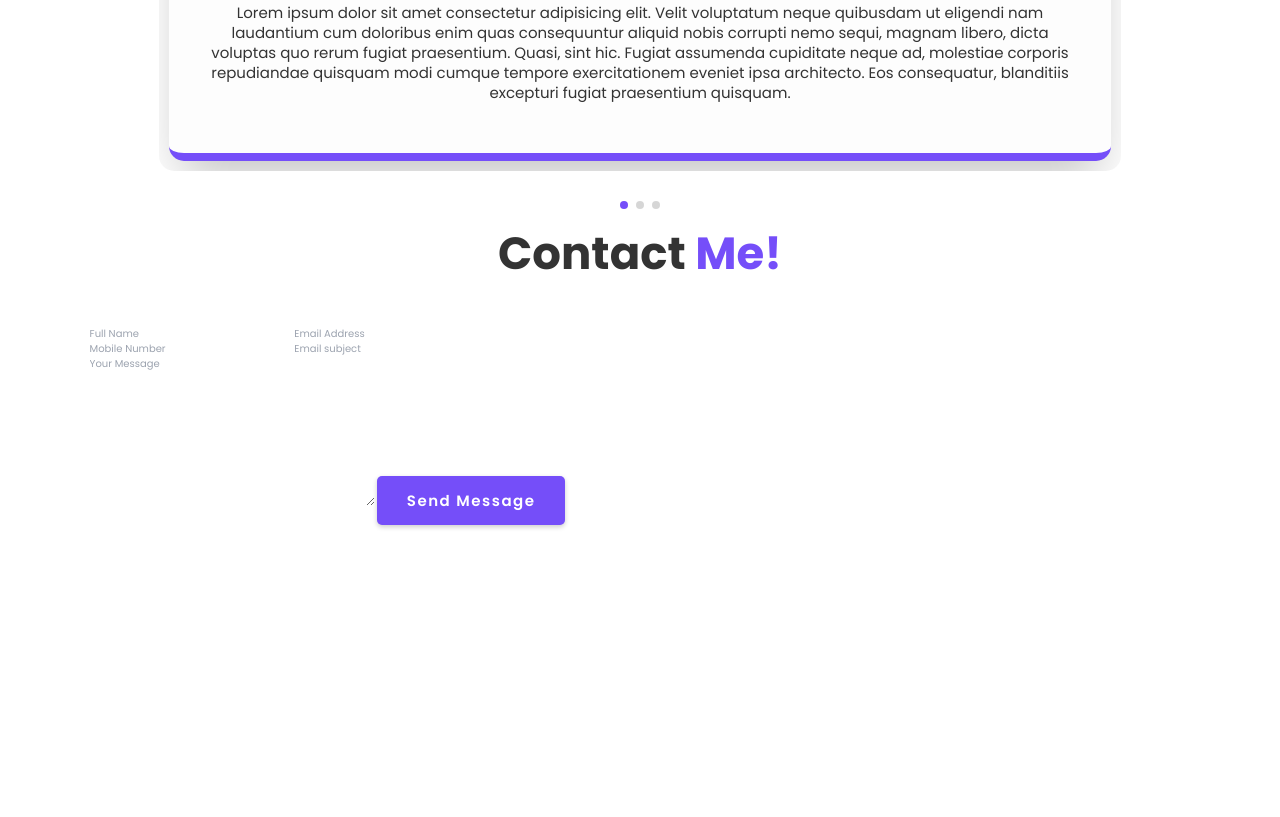
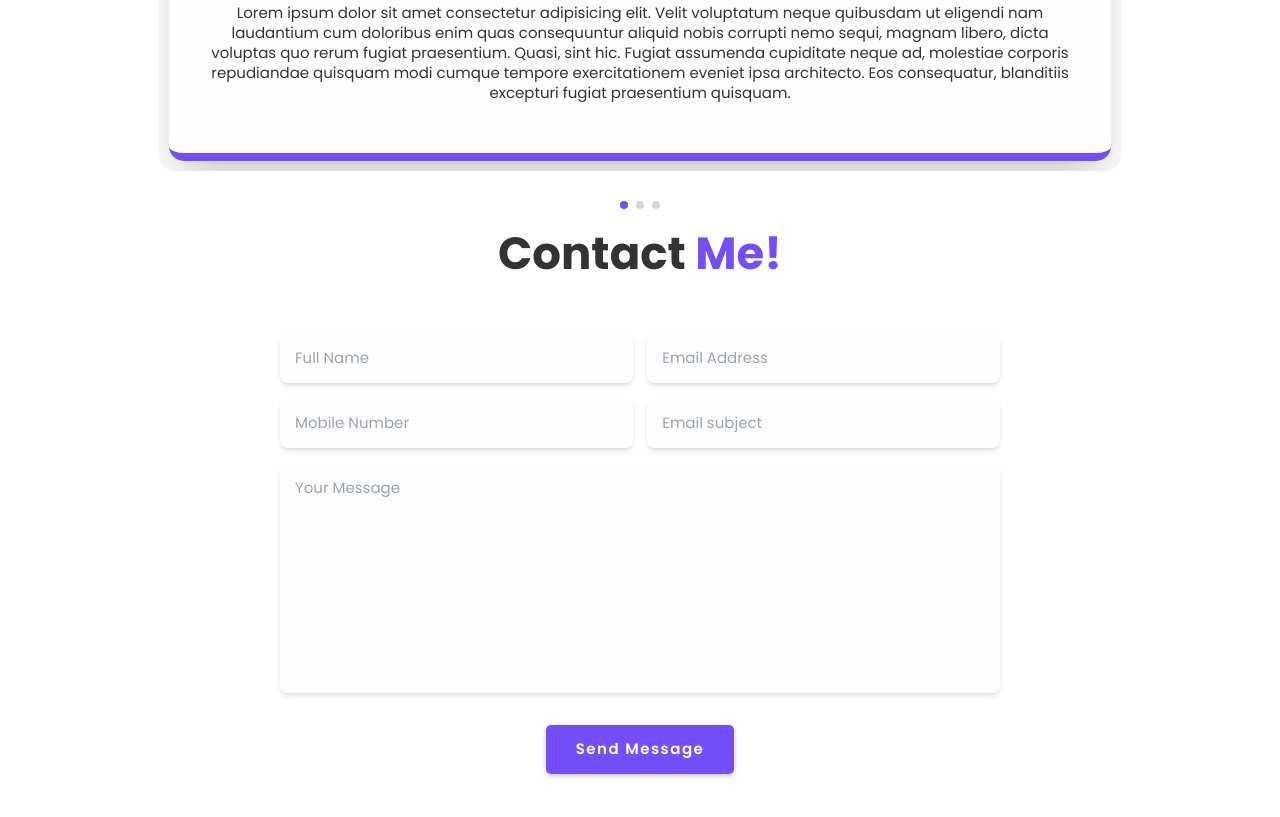
Before and after one commit to mjr0924/Responsive_Personal_Portfolio_website, a website: page src/index.html in a window 1280 px wide. Shown: the part 3623-4440 px from the top of the page. Drawn offline with nearby package versions, Linux system fonts and the light colour scheme.

Commit message:
updated style contact section

```diff
--- a/src/index.html
+++ b/src/index.html
@@ -238,7 +238,7 @@
     <section class="contact" id="contact">
         <h2 class="heading">Contact <span>Me!</span></h2>
 
-        <form action="#">
+        <form action="#" class="max-w-6xl my-4 mx-auto text-center mb-12">
             <div class="input-box">
                 <input type="text" placeholder="Full Name">
                 <input type="email" placeholder="Email Address">
@@ -247,8 +247,8 @@
                 <input type="number" placeholder="Mobile Number">
                 <input type="text" placeholder="Email subject">
             </div>
-            <textarea name="" id="" cols="30" rows="10" placeholder="Your Message"></textarea>
-            <input type="submit" value="Send Message" class="btn">
+            <textarea class="resize-none" name="" id="" cols="30" rows="10" placeholder="Your Message"></textarea>
+            <input type="submit" value="Send Message" class="btn mt-8 cursor-pointer">
         </form>
     </section>
 
@@ -261,4 +261,4 @@
 </body>
 
 </html>
-<!-- 1:04:00 -->
+<!-- 1:07:00 -->
--- a/src/input.css
+++ b/src/input.css
@@ -160,4 +160,14 @@
     .testimonial-box .swiper-pagination-bullet-active{
       background-color: #754ef9 !important;
     }
+    form .input-box{
+      @apply flex justify-between flex-wrap
+    }
+    form .input-box input{
+      @apply !w-[49%]
+    }
+    form .input-box input,
+    form textarea{
+      @apply w-full p-6 text-2xl text-text-color bg-bg-color rounded-xl my-3 mx-0 shadow-md
+    }
 }
```
Also changed, not shown: dist/output.css.
